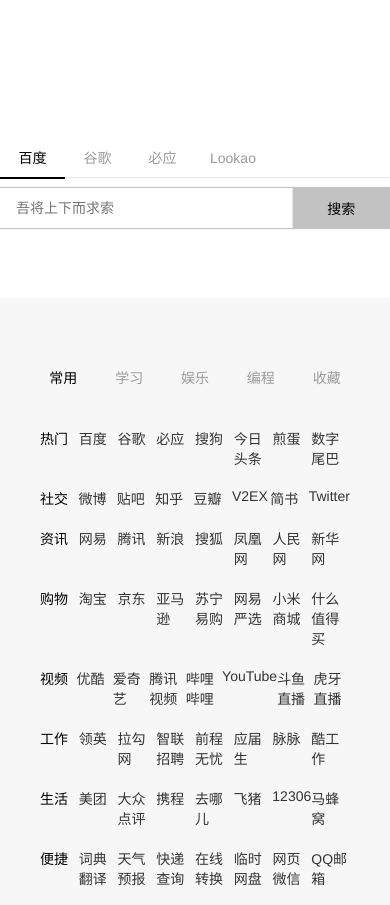
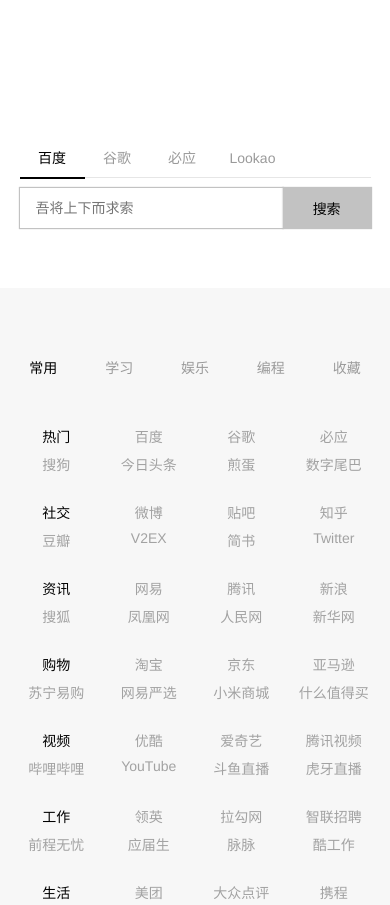
Before and after one commit to Mizirogi/OneIndex, a website: page index.html in a window 390 px wide. Shown: the top 905 px of the page. Drawn offline with nearby package versions, Linux system fonts and the light colour scheme; no server answers.

Commit message:
页面更新

```diff
--- a/css/basic.css
+++ b/css/basic.css
@@ -3,6 +3,7 @@
   padding: 0;
   box-sizing: border-box;
 }
+
 /* .item::before
    body,
   .item::before {
@@ -19,27 +20,33 @@
     align-items: center;
     flex-direction: column;
   } */
+
 body {
   background-color: #eeeeee;
 }
 
-.weather-icon{
+.weather-icon {
   width: 3rem;
   height: 3rem;
 }
+
 .serach-area {
   max-width: 43.125rem;
   margin: auto;
 }
-.weather-container{
+
+.weather-container {
   padding-left: 30px;
 }
+
 .serach-container .layui-tab-title {
   max-width: 31.25rem;
 }
+
 .serach-container .layui-tab-content {
   padding: 0.625rem 0;
 }
+
 #keyword {
   width: 75%;
   max-width: 31.25rem;
@@ -50,6 +57,7 @@
   padding: 1rem;
   background: rgba(255, 255, 255, 0.6);
 }
+
 #serach-submint {
   float: right;
   background-color: #c2c2c2;
@@ -61,68 +69,94 @@
   width: 25%;
 }
 
-#main-container {
+#main-container, .url-container {
   max-width: 75rem;
-  margin: 3.125rem auto;
+  margin: 3.125rem auto 0 auto;
   background: #fff;
   padding: 3.125rem 0;
 }
+
 .serach-container {
   margin: auto;
   margin-top: 2.5rem;
 }
+
 .weather-container {
   display: flex;
   align-items: center;
 }
-.weather-container #tem{
+
+.weather-container #tem {
   margin-left: 1.25rem;
   font-size: 1.25rem;
 }
-.url-table{
-  padding: 50px 30px 90px 30px;
-  margin-top:60px;
+
+.url-container {
+  margin-top: 0;
   background-color: #f7f7f7;
 }
-.url-table-title{
+
+.url-table-title {
   display: flex;
   justify-content: space-evenly;
   border: none;
 }
-.url-table-title>.layui-this:after{
+
+.url-table-title>.layui-this:after {
   border: none;
 }
-.url-info ul{
+.url-info img{
+  width: 1.75rem;
+  height: 1.75rem;
+}
+.url-info ul {
   display: flex;
   justify-content: space-evenly;
-  margin-top: 20px;
-  margin-bottom: 20px;
+  margin-top: 1.25rem;
+  margin-bottom: 1.25rem;
 }
-.url-info ul li{
+.url-info ul a{
+  color: #A2A2A2;
+}
+
+.url-info ul li {
   display: inline-block;
   width: 5em;
 }
 
-
-@media screen and (max-width: 64rem) {
-  #main-container {
+@media screen and (max-width: 1024px) {
+  #main-container{
     margin: 0;
+  }
+  .serach-container, .url-table {
+    width: 90%;
   }
 }
 
+@media screen and (max-width: 768px) {
+  .serach-container, .url-table {
+    width: 80%;
+  }
+  .url-info ul{
+    flex-wrap: wrap;
+  }
+  .url-info ul li {
+    display: inline-block;
+    width: 25%;
+    text-align: center;
+    margin-top: .5rem;
+  }
+}
 
-@media screen and (max-width: 480px){
-  .serach-container .url-table{
+@media screen and (max-width: 480px) {
+  .serach-container, .url-table {
     width: 90%;
   }
 }
-@media screen and (max-width: 768px){
-  .serach-container .url-table{
-    width: 70%;
+
+@media screen and (max-width: 320px) {
+  .url-table-title {
+    display: block;
+    border: none;
 }
 }
-@media screen and (max-width: 1024px){
-  .serach-container .url-table{
-    width: 90%;
-}
-}
--- a/index.html
+++ b/index.html
@@ -7,6 +7,7 @@
   <meta http-equiv="X-UA-Compatible" content="ie=edge" />
   <title>一个主页</title>
   <script src="js/weather-icon.js"></script>
+  <script src="https://apps.bdimg.com/libs/jquery/2.1.4/jquery.min.js"></script>
   <!-- layui引入 -->
   <script src="layui/layui.js"></script>
   <link rel="stylesheet" href="layui/css/layui.css" />
@@ -56,7 +57,8 @@
             <div class="layui-tab-item">4</div> -->
       </div>
     </div>
-    <div class="url-table">
+  </div>
+  <div class="url-container">
     <div class="layui-tab" lay-filter="url-tables">
       <ul class="layui-tab-title url-table-title">
         <li class="layui-this">常用</li>
@@ -70,7 +72,8 @@
           <div class="url-info">
             <ul>
               <li>热门</li>
-                <li><a href="https://www.baidu.com/" target="_blank">百度</a></li>
+              <li><a href="https://www.baidu.com/" target="_blank">百度</a>
+              </li>
               <li><a href="https://www.google.com/" target="_blank">谷歌</a></li>
               <li><a href="https://cn.bing.com/" target="_blank">必应</a></li>
               <li><a href="https://www.sogou.com/" target="_blank">搜狗</a></li>
@@ -157,7 +160,6 @@
       </div>
     </div>
   </div>
-  </div>
 </body>
 
 </html>
@@ -240,7 +242,14 @@
         }
       }
     });
+    // $(".url-info ul li a").each(function (index, element) {
 
+    //   let a =$(this)
+    //   let url = a.attr("href")
+    //   $(this).append(`<img src="${url}favicon.ico" alt="${a.text()}">`)
+
+    // })
+    $(".layui-tab-item").height($(".url-info").height())
     function mixSearch() {
       // https://www.baidu.com/s?ie=utf-8&f=8&rsv_bp=1&tn=baidu&wd=%E6%95%B0%E6%8D%AE&tn=baidulocal
       var okeyword = $("keyword");
```
Lines whose indentation alone changed are shown as unchanged.
